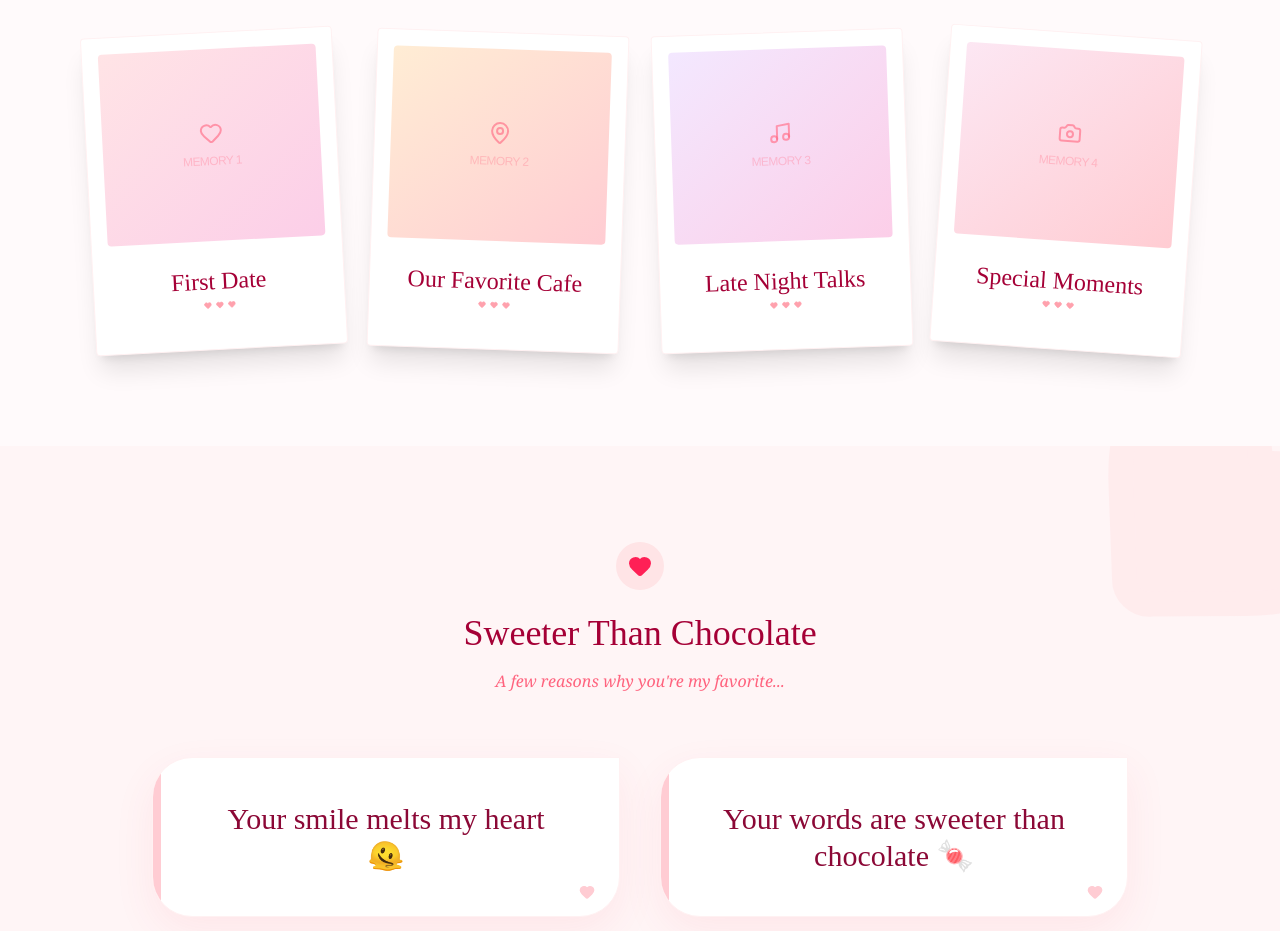
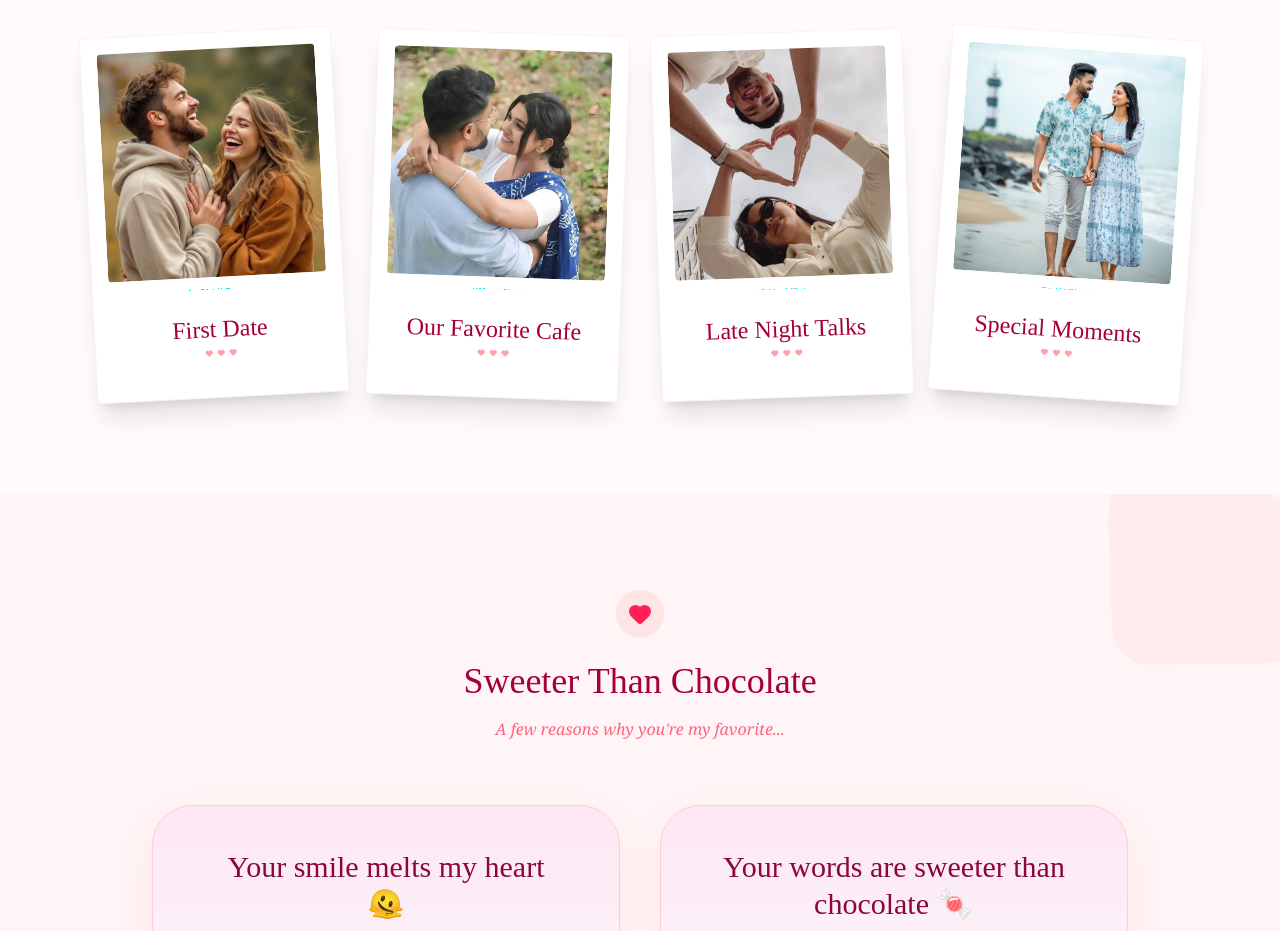
Before and after one commit to rajputboyars/valentine-week, a Next.js app: page /chocolate-day in a window 1280 px wide. Shown: the part 860-1791 px from the top of the page. Built offline with nearby package versions, Linux system fonts and the light colour scheme.

Commit message:
feat: Update styles for chocolate and rose day components with gradient backgrounds

```diff
--- a/src/components/chocolate-day/ChocolateFlavors.jsx
+++ b/src/components/chocolate-day/ChocolateFlavors.jsx
@@ -80,7 +80,7 @@ export default function ChocolateFlavors() {
                 y: -10,
                 transition: { duration: 0.2 }
               }}
-              className={`${item.color} p-8 rounded-[2rem] border-2 border-white shadow-[0_8px_30px_rgb(0,0,0,0.04)] flex flex-col items-center text-center group`}
+              className={`${item.color} p-8 rounded-[2rem] border-2 border-rose-200 shadow-[0_8px_30px_rgb(0,0,0,0.04)] flex flex-col items-center text-center group`}
             >
               <div className="bg-white p-4 rounded-full text-pink-400 shadow-sm mb-6 group-hover:scale-110 transition-transform">
                 {item.icon}
--- a/src/components/chocolate-day/CuteQuoteSection.jsx
+++ b/src/components/chocolate-day/CuteQuoteSection.jsx
@@ -33,7 +33,7 @@ export default function CuteQuoteSection() {
         viewport={{ once: true }}
         className="max-w-2xl mx-auto px-6"
       >
-        <div className="relative bg-white/70 backdrop-blur-sm border border-rose-100 p-12 rounded-[3rem] shadow-[0_20px_50px_rgba(244,63,94,0.1)] text-center">
+        <div className="relative bg-gradient-to-b from-pink-50 to-pink-100 backdrop-blur-sm border border-rose-300 p-12 rounded-[3rem] shadow-[0_20px_50px_rgba(244,63,94,0.1)] text-center">
 
           {/* Decorative Icon */}
           <div className="absolute -top-6 left-1/2 -translate-x-1/2 bg-rose-500 p-3 rounded-2xl shadow-lg rotate-12">
--- a/src/components/chocolate-day/SweetMemories.jsx
+++ b/src/components/chocolate-day/SweetMemories.jsx
@@ -1,12 +1,13 @@
 "use client";
 import { motion } from "framer-motion";
 import { Camera, Heart, Music, MapPin } from "lucide-react";
+import Image from "next/image";
 
 const memories = [
-  { id: 1, title: "First Date", color: "from-rose-100 to-pink-200", icon: <Heart className="w-6 h-6" />, rotate: -3 },
-  { id: 2, title: "Our Favorite Cafe", color: "from-orange-100 to-rose-200", icon: <MapPin className="w-6 h-6" />, rotate: 2 },
-  { id: 3, title: "Late Night Talks", color: "from-purple-100 to-pink-200", icon: <Music className="w-6 h-6" />, rotate: -2 },
-  { id: 4, title: "Special Moments", color: "from-pink-100 to-rose-200", icon: <Camera className="w-6 h-6" />, rotate: 4 },
+  { id: 1, title: "First Date", color: "from-rose-100 to-pink-200", icon: <Heart className="w-6 h-6" />, rotate: -3 , imgSrc: "WhatsApp1.jpeg"},
+  { id: 2, title: "Our Favorite Cafe", color: "from-orange-100 to-rose-200", icon: <MapPin className="w-6 h-6" />, rotate: 2, imgSrc: "WhatsApp2.jpeg" },
+  { id: 3, title: "Late Night Talks", color: "from-purple-100 to-pink-200", icon: <Music className="w-6 h-6" />, rotate: -2, imgSrc: "WhatsApp3.jpeg" },
+  { id: 4, title: "Special Moments", color: "from-pink-100 to-rose-200", icon: <Camera className="w-6 h-6" />, rotate: 4, imgSrc: "WhatsApp4.jpeg" },
 ];
 
 export default function SweetMemories() {
@@ -43,11 +44,11 @@ export default function SweetMemories() {
               className="bg-white p-4 pb-10 shadow-xl border border-rose-50 rounded-sm hover:shadow-2xl transition-shadow cursor-pointer"
             >
               {/* Image Placeholder */}
-              <div className={`w-full h-48 rounded-sm bg-gradient-to-br ${memory.color} flex flex-col items-center justify-center text-rose-400/60 relative overflow-hidden group`}>
+              <div className={`w-full h-60 rounded-sm bg-gradient-to-br  flex flex-col items-center justify-center text-rose-400/60 relative overflow-hidden group`}>
                 {/* Glossy overlay effect */}
-                <div className="absolute inset-0 bg-white/20 opacity-0 group-hover:opacity-100 transition-opacity duration-500" />
-
-                {memory.icon}
+                {/* <div className="absolute inset-0 bg-white/20 opacity-0 group-hover:opacity-100 transition-opacity duration-500" /> */}
+                <Image src={`/images/${memory.imgSrc}`} alt={memory.title} width={200} height={200} className="w-full h-full object-cover rounded-sm z-10" />
+                {/* {memory.icon} */}
                 <span className="text-xs mt-2 font-medium tracking-tighter uppercase opacity-50">Memory {memory.id}</span>
               </div>
 
--- a/src/components/chocolate-day/WhyYouAreSweeter.jsx
+++ b/src/components/chocolate-day/WhyYouAreSweeter.jsx
@@ -58,9 +58,9 @@ export default function WhyYouAreSweeter() {
               className="relative group"
             >
               {/* The "Candy Heart" Shape */}
-              <div className="bg-white p-10 rounded-[2.5rem] rounded-tr-none shadow-[0_15px_40px_rgba(244,63,94,0.08)] border border-rose-50 flex items-center justify-center min-h-[160px] relative overflow-hidden">
+              <div className="bg-gradient-to-b from-pink-100 to-pink-50 p-10 rounded-[2.5rem] shadow-[0_15px_40px_rgba(244,63,94,0.08)] border border-rose-200 flex items-center justify-center min-h-[160px] relative overflow-hidden">
                 {/* Subtle internal glow */}
-                <div className="absolute top-0 left-0 w-2 h-full bg-rose-200" />
+                {/* <div className="absolute top-0 left-0 w-2 h-full bg-rose-200" /> */}
 
                 <p className="font-[Dancing_Script] text-3xl text-rose-900 text-center leading-tight px-4 z-10">
                   {reason}
--- a/src/components/home/LoveNote.jsx
+++ b/src/components/home/LoveNote.jsx
@@ -24,7 +24,7 @@ export default function LoveNote() {
         whileInView={{ opacity: 1, y: 0 }}
         transition={{ duration: 0.8 }}
         viewport={{ once: true }}
-        className="relative bg-[#fffdfa] border border-rose-100 rounded-[2.5rem] shadow-[0_20px_60px_rgba(244,63,94,0.05)] max-w-2xl p-10 md:p-16 text-center"
+        className="relative bg-gradient-to-b from-pink-50 to-pink-100 border border-rose-200 rounded-[2.5rem] shadow-[0_20px_60px_rgba(244,63,94,0.05)] max-w-2xl p-10 md:p-16 text-center"
       >
         {/* The "Wax Seal" / Heart Header */}
         <div className="absolute -top-6 left-1/2 -translate-x-1/2 bg-rose-500 w-12 h-12 rounded-full flex items-center justify-center shadow-lg border-4 border-white">
--- a/src/components/propose-day/Timeline.jsx
+++ b/src/components/propose-day/Timeline.jsx
@@ -69,7 +69,7 @@ export default function Timeline() {
               {/* The Content Card */}
               <motion.div
                 whileHover={{ y: -5 }}
-                className="w-full md:w-5/12 ml-16 md:ml-0 bg-white p-8 rounded-[2rem] shadow-[0_10px_40px_rgba(0,0,0,0.03)] border border-rose-50 group transition-all"
+                className="w-full md:w-5/12 ml-16 md:ml-0 bg-gradient-to-b from-pink-100 to-white  p-8 rounded-[2rem] shadow-[0_10px_40px_rgba(0,0,0,0.03)] border border-rose-200 group transition-all"
               >
                 <p
                   style={{ fontFamily: "'Quicksand', sans-serif" }}
--- a/src/components/propose-day/WhyIChooseYou.jsx
+++ b/src/components/propose-day/WhyIChooseYou.jsx
@@ -44,7 +44,7 @@ export default function WhyIChooseYou() {
               viewport={{ once: true }}
               transition={{ delay: i * 0.1, duration: 0.8 }}
               whileHover={{ scale: 1.02 }}
-              className={`group p-8 rounded-[2.5rem] border border-rose-50 bg-white shadow-[0_4px_20px_rgba(0,0,0,0.02)] transition-all duration-500 flex flex-col items-center text-center ${item.color}`}
+              className={`group p-8 rounded-[2.5rem] border border-rose-200 bg-gradient-to-b from-white to-pink-100 shadow-[0_4px_20px_rgba(0,0,0,0.02)] transition-all duration-500 flex flex-col items-center text-center ${item.color}`}
             >
               {/* Icon with a soft background pulse */}
               <div className="mb-6 relative">
@@ -59,8 +59,8 @@ export default function WhyIChooseYou() {
               </div>
 
               <p
-                style={{ fontFamily: "'Zeyada', cursive" }}
-                className="text-3xl md:text-4xl text-slate-700 leading-tight group-hover:text-rose-900 transition-colors"
+                // style={{ fontFamily: "'Zeyada', cursive" }}
+                className="font-serif italic text-xl md:text-2xl text-slate-700 leading-tight group-hover:text-rose-900 transition-colors"
               >
                 {item.text}
               </p>
--- a/src/components/rose-day/LoveMessage.jsx
+++ b/src/components/rose-day/LoveMessage.jsx
@@ -23,10 +23,10 @@ export default function LoveMessage() {
         className="max-w-4xl w-full relative"
       >
         {/* The Glassmorphic Card */}
-        <div className="bg-white/40 backdrop-blur-xl border border-rose-300 p-12 md:p-20 rounded-[3rem] shadow-[0_30px_100px_rgba(251,113,133,0.12)] text-center relative overflow-hidden group">
+        <div className="bg-gradient-to-b from-white to-pink-100 backdrop-blur-xl border border-rose-300 p-12 md:p-20 rounded-[3rem] shadow-[0_30px_100px_rgba(251,113,133,0.12)] text-center relative overflow-hidden group">
 
           {/* Animated Gradient Border Bloom */}
-          <div className="absolute inset-0 border-2 border-transparent bg-gradient-to-r from-rose-100/0 via-rose-200/50 to-rose-100/0 opacity-0 group-hover:opacity-100 transition-opacity duration-1000 pointer-events-none" />
+          {/* <div className="absolute inset-0 border-2 border-transparent bg-gradient-to-r from-rose-100/0 via-rose-200/50 to-rose-100/0 opacity-0 group-hover:opacity-100 transition-opacity duration-1000 pointer-events-none" /> */}
 
           <motion.div
             initial={{ opacity: 0 }}
--- a/src/components/rose-day/RoseTypes.jsx
+++ b/src/components/rose-day/RoseTypes.jsx
@@ -55,7 +55,7 @@ export default function RoseTypes() {
             {/* The Glow Aura behind the rose */}
             <div className={`absolute -top-10 left-1/2 -translate-x-1/2 w-32 h-32 ${rose.aura} rounded-full blur-[60px] opacity-20 group-hover:opacity-40 transition-opacity duration-500`} />
 
-            <div className="bg-white/60 backdrop-blur-md border border-rose-200 rounded-[3rem] p-10 text-center shadow-[0_15px_40px_rgba(0,0,0,0.02)] h-full flex flex-col items-center">
+            <div className="bg-gradient-to-b from-white to-pink-100 backdrop-blur-md border border-rose-200 rounded-[3rem] p-10 text-center shadow-[0_15px_40px_rgba(0,0,0,0.02)] h-full flex flex-col items-center">
 
               <motion.div
                 animate={{ y: [0, -8, 0] }}
--- a/src/components/rose-day/WhyYouAreMyRose.jsx
+++ b/src/components/rose-day/WhyYouAreMyRose.jsx
@@ -44,7 +44,7 @@ export default function WhyYouAreMyRose() {
                 y: -8,
                 boxShadow: "0 20px 40px rgba(251, 113, 133, 0.08)"
               }}
-              className="group bg-white p-8 rounded-[2rem] border border-rose-50 !shadow-xl transition-all flex items-center gap-6"
+              className="group bg-white p-8 rounded-[2rem] border border-rose-200 transition-all flex items-center gap-6 bg-gradient-to-b from-white to-pink-50"
             >
               {/* Animated Icon Container */}
               <div className="flex-shrink-0 w-14 h-14 rounded-2xl bg-rose-50 flex items-center justify-center group-hover:scale-110 transition-transform duration-500">
```
